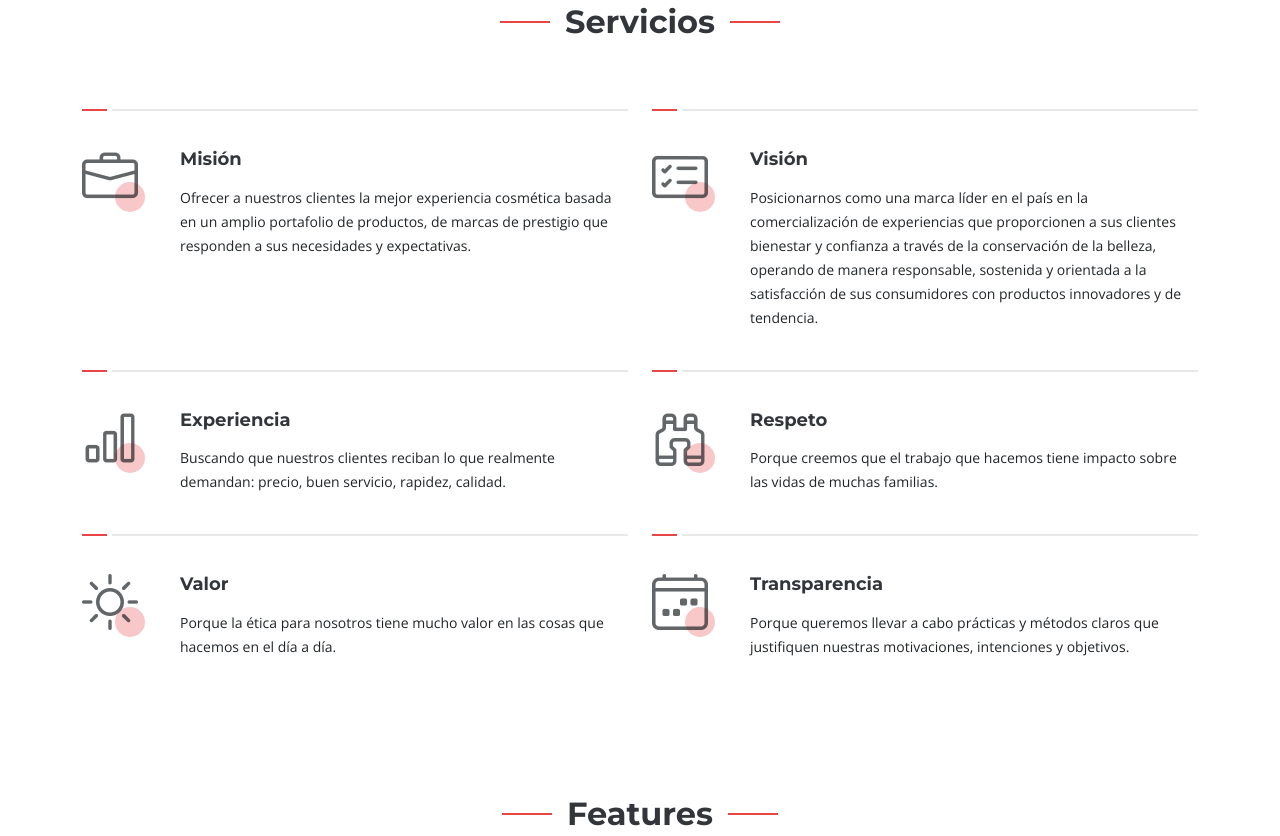
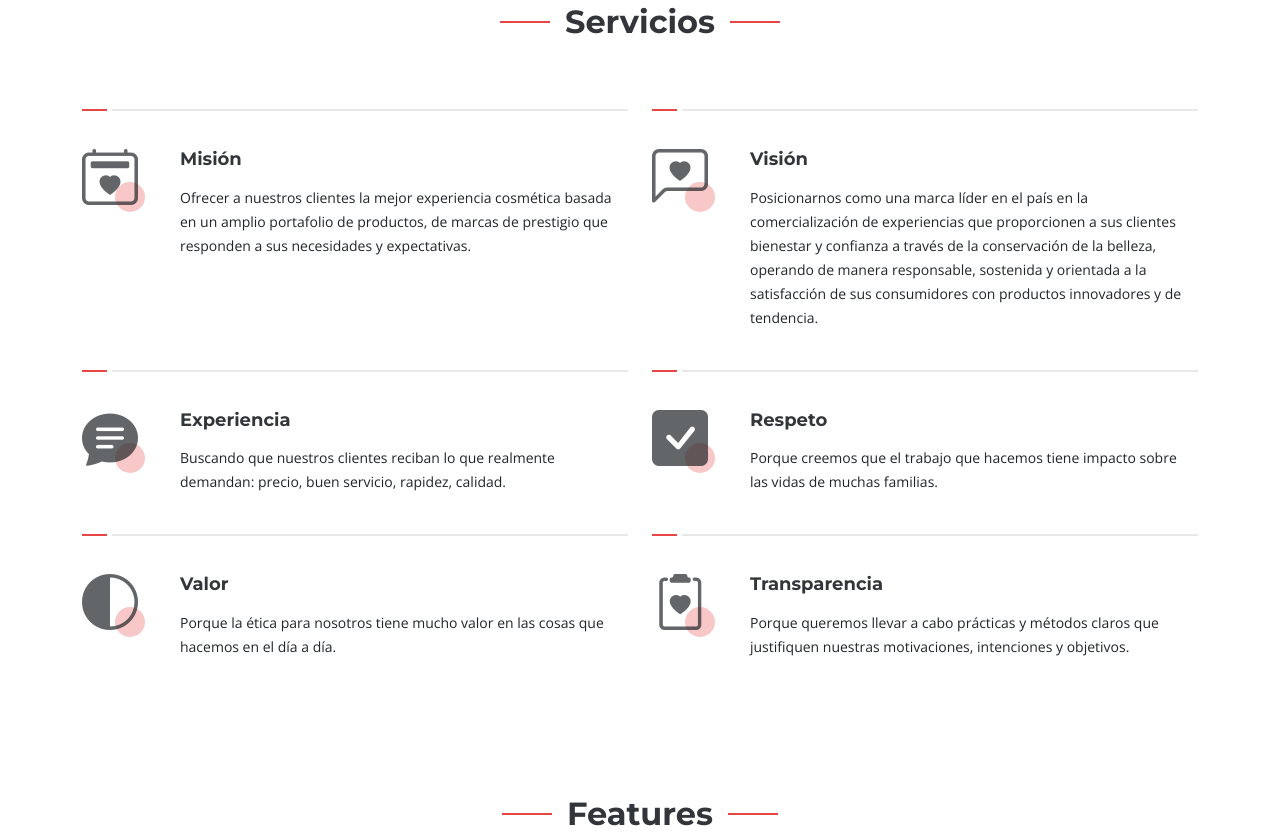
Before and after one commit to ChristianHernand16/PROGRAMMING-THE-INTERNET, a plain HTML site: page Maestria/index.html in a window 1280 px wide. Shown: the part 2094-2930 px from the top of the page. Drawn offline with nearby package versions, Linux system fonts and the light colour scheme; animation ran at ten frames a second.

Commit message:
commit segundo
iconos

```diff
--- a/Maestria/index.html
+++ b/Maestria/index.html
@@ -143,14 +143,14 @@
 
               <div class="col-md-6" data-aos="fade-up" data-aos-delay="200">
                 <div class="icon-box">
-                  <i class="bi bi-buildings"></i>
+                  <i class="bi bi-balloon-heart-fill"></i>
                   <p>FAME Parfum de Rabanne es una fragancia de la familia Floral Frutal Gourmand.</p>
                 </div>
               </div> <!-- End Icon Box -->
 
               <div class="col-md-6" data-aos="fade-up" data-aos-delay="300">
                 <div class="icon-box">
-                  <i class="bi bi-clipboard-pulse"></i>
+                  <i class="bi bi-blockquote-left"></i>
                   <p>Notas de salida: Mango, pink pepper y bergamota.
                   </p>
                 </div>
@@ -158,14 +158,14 @@
 
               <div class="col-md-6" data-aos="fade-up" data-aos-delay="400">
                 <div class="icon-box">
-                  <i class="bi bi-command"></i>
+                  <i class="bi bi-brilliance"></i>
                   <p>Notas corazón: Jazmín trío, inciencio y patchulí.</p>
                 </div>
               </div> <!-- End Icon Box -->
 
               <div class="col-md-6" data-aos="fade-up" data-aos-delay="500">
                 <div class="icon-box">
-                  <i class="bi bi-graph-up-arrow"></i>
+                  <i class="bi bi-calendar-event-fill"></i>
                   <p>Notas de fondo: Musgo, benzoína y madera de sándalo .
                   </p>
                 </div>
@@ -241,7 +241,7 @@
 
           <div class="col-lg-6 " data-aos="fade-up" data-aos-delay="100">
             <div class="service-item d-flex">
-              <div class="icon flex-shrink-0"><i class="bi bi-briefcase"></i></div>
+              <div class="icon flex-shrink-0"><i class="bi bi-calendar2-heart"></i></div>
               <div>
                 <h4 class="title"><a href="services-details.html" class="stretched-link">Misión</a></h4>
                 <p class="description">Ofrecer a nuestros clientes la mejor experiencia cosmética basada en un amplio
@@ -253,7 +253,7 @@
 
           <div class="col-lg-6 " data-aos="fade-up" data-aos-delay="200">
             <div class="service-item d-flex">
-              <div class="icon flex-shrink-0"><i class="bi bi-card-checklist"></i></div>
+              <div class="icon flex-shrink-0"><i class="bi bi-chat-left-heart"></i></div>
               <div>
                 <h4 class="title"><a href="services-details.html" class="stretched-link">Visión</a></h4>
                 <p class="description">Posicionarnos como una marca líder en el país en la comercialización de
@@ -266,7 +266,7 @@
 
           <div class="col-lg-6 " data-aos="fade-up" data-aos-delay="300">
             <div class="service-item d-flex">
-              <div class="icon flex-shrink-0"><i class="bi bi-bar-chart"></i></div>
+              <div class="icon flex-shrink-0"><i class="bi bi-chat-text-fill"></i></div>
               <div>
                 <h4 class="title"><a href="services-details.html" class="stretched-link">Experiencia</a></h4>
                 <p class="description">Buscando que nuestros clientes reciban lo que realmente demandan: precio, buen
@@ -277,7 +277,7 @@
 
           <div class="col-lg-6 " data-aos="fade-up" data-aos-delay="400">
             <div class="service-item d-flex">
-              <div class="icon flex-shrink-0"><i class="bi bi-binoculars"></i></div>
+              <div class="icon flex-shrink-0"><i class="bi bi-check-square-fill"></i></div>
               <div>
                 <h4 class="title"><a href="services-details.html" class="stretched-link">Respeto</a></h4>
                 <p class="description">Porque creemos que el trabajo que hacemos tiene impacto sobre las vidas de muchas
@@ -288,7 +288,7 @@
 
           <div class="col-lg-6 " data-aos="fade-up" data-aos-delay="500">
             <div class="service-item d-flex">
-              <div class="icon flex-shrink-0"><i class="bi bi-brightness-high"></i></div>
+              <div class="icon flex-shrink-0"><i class="bi bi-circle-half"></i></div>
               <div>
                 <h4 class="title"><a href="services-details.html" class="stretched-link">Valor</a></h4>
                 <p class="description">Porque la ética para nosotros tiene mucho valor en las cosas que hacemos en el
@@ -299,7 +299,7 @@
 
           <div class="col-lg-6 " data-aos="fade-up" data-aos-delay="600">
             <div class="service-item d-flex">
-              <div class="icon flex-shrink-0"><i class="bi bi-calendar4-week"></i></div>
+              <div class="icon flex-shrink-0"><i class="bi bi-clipboard2-heart"></i></div>
               <div>
                 <h4 class="title"><a href="services-details.html" class="stretched-link">Transparencia</a></h4>
                 <p class="description">Porque queremos llevar a cabo prácticas y métodos claros que justifiquen nuestras
```
